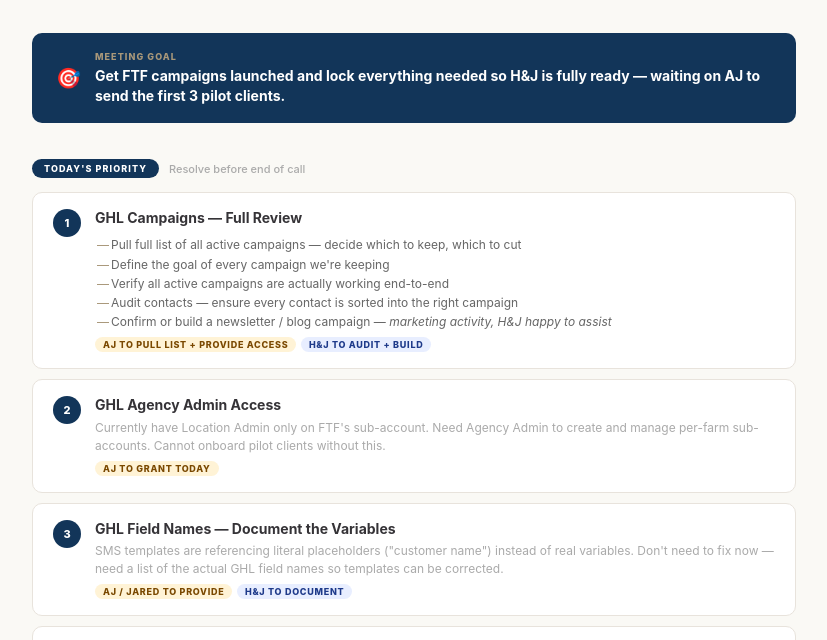
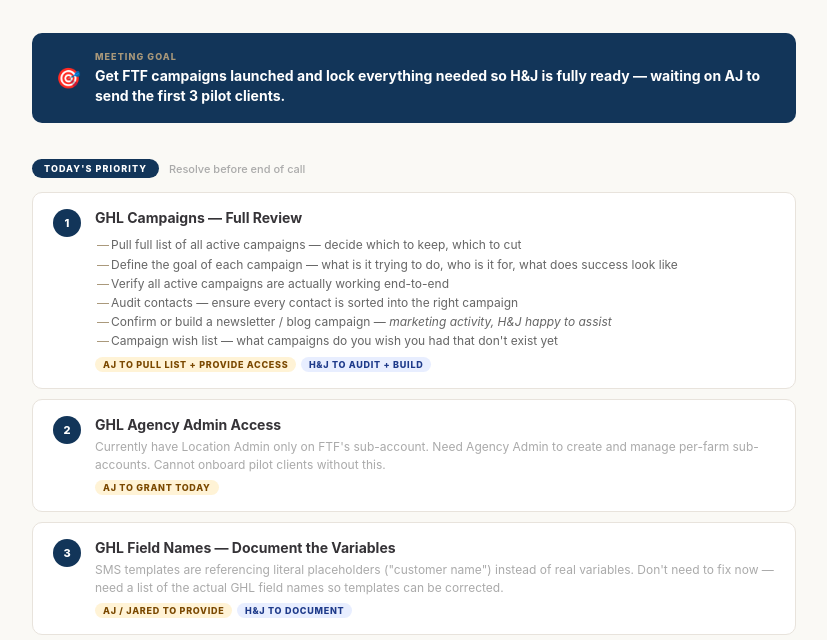
Before and after one commit to herberttimpson/ftf-system-map, a plain HTML site: page FTF_AJ_Meeting_Agenda.html in a window 1280 px wide. Shown: the part 148-788 px from the top of the page, without its empty margins (226-1053 px from the left). Drawn offline with Linux system fonts and the light colour scheme.

Commit message:
Add campaign goal definition and wish list to agenda item 1

```diff
--- a/FTF_AJ_Meeting_Agenda.html
+++ b/FTF_AJ_Meeting_Agenda.html
@@ -166,10 +166,11 @@
         <div class="item-title">GHL Campaigns — Full Review</div>
         <ul class="item-bullets">
           <li>Pull full list of all active campaigns — decide which to keep, which to cut</li>
-          <li>Define the goal of every campaign we're keeping</li>
+          <li>Define the goal of each campaign — what is it trying to do, who is it for, what does success look like</li>
           <li>Verify all active campaigns are actually working end-to-end</li>
           <li>Audit contacts — ensure every contact is sorted into the right campaign</li>
           <li>Confirm or build a newsletter / blog campaign — <em>marketing activity, H&amp;J happy to assist</em></li>
+          <li>Campaign wish list — what campaigns do you wish you had that don't exist yet</li>
         </ul>
         <span class="owner-tag owner-aj">AJ to pull list + provide access</span>
         <span class="owner-tag owner-hj">H&amp;J to audit + build</span>
```
